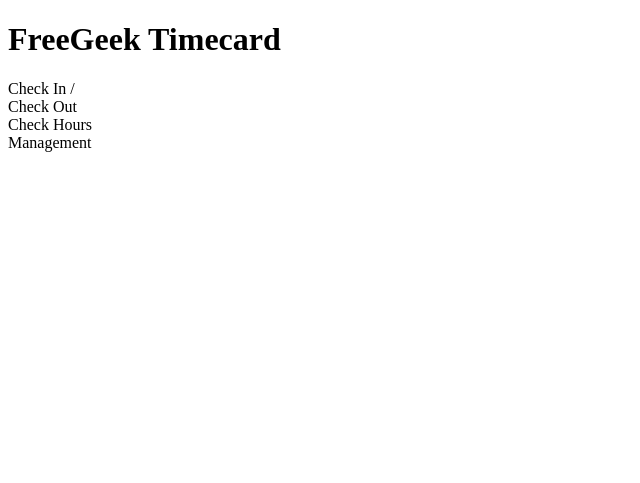
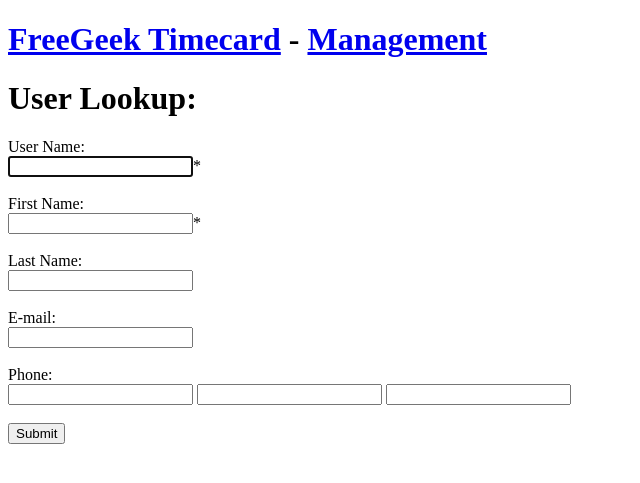
Before and after one commit to wardred/timecard, a PHP site: page /management.php in a window 1280 px wide. Shown: the top 483 px of the page, without its empty margins (0-640 px from the left). Run offline with PHP 8.4, Linux system fonts and the light colour scheme.

Commit message:
Got user modifications working.

```diff
--- a/empty_db/person_db.sql
+++ b/empty_db/person_db.sql
@@ -50,7 +50,6 @@
   name        VARCHAR(255) NOT NULL UNIQUE,
   description VARCHAR(255),
   active      BOOLEAN NOT NULL DEFAULT TRUE,
-  main        BOOLEAN NOT NULL,
   PRIMARY KEY(id),
   KEY(name)
 );
@@ -75,6 +74,7 @@
 CREATE TABLE role_to_user(
 	role_id   INT NOT NULL,
   user_id   INT NOT NULL,
+  main      BOOLEAN NOT NULL,
   KEY (role_id),
   KEY (user_id),
   FOREIGN KEY (role_id) REFERENCES roles(id),
--- a/www/public_html/functions.php
+++ b/www/public_html/functions.php
@@ -69,67 +69,6 @@
   $stmt->bindParam(':email',      $data['email']);
   $stmt->bindParam(':phone',      $data['phone']);
   $stmt->execute();
-}
-
-
-# Lookup a user
-# Display the punch in form,
-# and a button to lookup the user again if the incorrect user is displayed.
-function lookup($conn, $data, $request) {
-  // prepare sql and bind parameters
-  $stmt = $conn->prepare("SELECT username, first_name, last_name
-                          FROM users
-                          WHERE username = :username;");
-  $stmt->bindParam(':username', $data);
-  $stmt->execute();
-  $result = $stmt->fetch(PDO::FETCH_ASSOC);
-  $username="";
-
-  if( isset($result['username']) ) {
-    $jobs = get_jobs($conn);
-    echo '<div class="user_container">';
-    if( isset($result['username']) ) {
-      $username=$result['username'];
-      echo '<div class="userinfo">Username: ' . $username . '</div>';
-    }
-    if( isset($result['first_name']) ) {
-      $first_name=$result['first_name'];
-      echo '<div class="userinfo">First Name: ' . $first_name . '</div>';
-    }
-    if( isset($result['last_name']) ) {
-      $last_name=$result['last_name'];
-      echo '<div class="userinfo">Last Name: ' . $last_name . '</div>';
-    } ?>
-    </div>
-    <?php $punched_in = punch_check_status($conn, $username, 1, FALSE,
-                                           $request);
-     ?>
-    <div class="punchin">If this is you
-            <form method="post" action="<?php
-                  echo htmlspecialchars($_SERVER["PHP_SELF"]);?>">
-              <?php if ($punched_in == "Clocked out") { ?>
-              Select a job:
-              <select name="job" autofocus="autofocus">
-                <option disabled selected value>Select an Option </option>
-                <?php echo $jobs; ?>
-              </select> <?php } ?>
-              <input type="hidden" value="<?php echo $username; ?>"
-                     name="punchname">
-              <?php if($punched_in == "Clocked out") { ?>
-                <input type="submit" value="Punch IN" name="punch">
-              <?php } else { ?>
-                <input type="hidden" value="1" name="job">
-                <input type="submit" value="Punch OUT" name="punch">
-                <input type="hidden" value="<?php echo $request;?>"
-                       name="request">
-              <?php } ?>
-            </form>
-          </div>
-          <?php display_lookup_form();
-  } else {
-    throw new Exception(display_checkin_form() .
-          '<br><div class="error">Could not find user: ' . $data . '</div>');
-  }
 }
 
 # The logic for checking statusor punching in are almost the same.
@@ -214,7 +153,7 @@
   <h1>User Lookup:</h1>
   <div class="form_container">
     <form method="post"
-          action="<?php htmlspecialchars($_SERVER["PHP_SELF"]); ?>">
+          action="<?php echo htmlspecialchars($_SERVER["PHP_SELF"]); ?>">
       <div class="labels">User Name:</div>
       <div class="inputs"><input type="text" name="username" tabindex="1" autofocus="autofocus">*</div><br>
       <div class="labels">First Name:</div>
@@ -392,6 +331,29 @@
   echo '</table></form>';
 }
 
+function display_management_user_selection($conn, $users, $request) { ?>
+  <form method="post"
+        action="<?php echo htmlspecialchars($_SERVER["PHP_SELF"]);?>">
+  <input type="hidden" name="users" value="true">
+  <h2>Choose User to Edit:</h2>
+  <table>
+  <?php
+  foreach($users as &$user){
+    echo "<tr>";
+      //echo '<input type="hidden" name="id" value="' . $user['id'] . '"></td>';
+      echo '<td>' . $user['first_name'] . '</td>';
+      echo '<td>' . $user['last_name'] . '</td>';
+      echo '<td><button type="submit" name="edit" value="' . $user['id'] .
+        '">Edit</button></td>';
+      echo '<td><button type="submit" name="hours" value="' . $user['id'] .
+        '">Lookup / Change Hours</button></td>';
+      echo '<td><button type="submit" name="logout" value="' . $user['id'] .
+        '">Logout</button></td>'; # Need to lookup if they're logged in, put in an IF statement.
+    echo "</tr>";
+  }
+  echo "</table></form>";
+}
+
 function get_hours($conn, $userid, $request){
 $check_range = array("1000 YEAR", "1 DAY", "1 WEEK", "1 MONTH", "1 YEAR");
 $results = array();
@@ -415,7 +377,6 @@
       WHERE t.user_id = :userid
       AND t.job_id = j.id
       AND time_in > CAST( DATE_SUB(CURDATE()," .
-        #"INTERVAL :range )
         "INTERVAL :number " . $term . "
         ) AS DATETIME )
       GROUP BY t.job_id");
@@ -423,10 +384,6 @@
     $count=0;
     $stmt->bindParam(':userid', $userid);
     $stmt->bindParam(':number', $number, PDO::PARAM_INT);
-    #$stmt->bindParam(':term', $term);
-    #$stmt->bindParam(":range", $range, PDO::PARAM_STR, strlen($range));
-    #echo "<h1>userid: " . $userid . "</h1>";
-    #echo "<h1>range: "  . $range  . "</h1>";
     try{
       $stmt->execute();
     } catch (Exception $e){
@@ -465,22 +422,161 @@
   #$difference = $now->diff($now->add($interval))->format('%a days, %h hours, %i minutes, %s seconds');
   return $difference;
 }
-/*
-SELECT DATE_FORMAT( DATE('1970-12-31 23:59:59') +
-INTERVAL sum( TIMESTAMPDIFF(SECOND, time_in, time_out)) SECOND,
-'%y years %m months %j days %Hh:%im:%ss')
-AS diff
-FROM timecards WHERE user_id = 1 GROUP BY job_id
-*/
 
-/* THIS ONE I THINK
-SELECT j.name as Name,
-       sum( TIMESTAMPDIFF(SECOND, time_in, time_out)) AS Seconds
-FROM timecards t, jobs j
-WHERE t.user_id = 1
-AND t.job_id = j.id
-AND time_in > CAST( DATE_SUB(CURDATE(),
-                    INTERVAL 6 DAY)
-              AS DATETIME )
-GROUP BY t.job_id */
+function edit($conn, $userid, $reedit){
+  $stmt = $conn->prepare("SELECT username, first_name, last_name,
+                                 phone, email, orig_id, photo_filename,
+                                 active, id
+                          FROM users where id = :userid");
+  $stmt->bindParam(':userid',$userid);
+  $stmt->execute();
+  $results=$stmt->fetch(PDO::FETCH_ASSOC); ?>
+
+<?php if(! $reedit) {
+  echo '<div class="warn">The user edit form was submitted,
+         but nothing was changed.</div>';
+}?>
+<h1>Edit User:</h1>
+<form method="post" action="<?php
+  echo htmlspecialchars($_SERVER["PHP_SELF"]); ?>">
+
+  <!-- Get the original values.  When submitting form
+       compare original values to edited values and only
+       update those that are different.  -->
+  <input type="hidden" name="orig_userid"
+         value="<?php echo $results['id'];?>">
+  <input type="hidden" name="orig_username"
+         value="<?php echo $results['username'];?>">
+  <input type="hidden" name="orig_first_name"
+         value="<?php echo $results['first_name'];?>">
+  <input type="hidden" name="orig_last_name"
+         value="<?php echo $results['last_name'];?>">
+  <input type="hidden" name="orig_phone"
+         value="<?php echo $results['phone'];?>">
+  <input type="hidden" name="orig_orig_id"
+         value="<?php echo $results['orig_id'];?>">
+  <input type="hidden" name="orig_email"
+         value="<?php echo $results['email'];?>">
+  <input type="hidden" name="orig_active"
+         value="<?php if($results['active']){ echo 'true'; }
+                      else{echo 'false';}?>">
+  <input type="hidden" name="userid" value="<?php echo $userid;?>">
+
+  <!-- The form with user data filled out. -->
+  <div class="input_wrapper">
+    <div class="label">Username: </div>
+      <div class="input"><input type="text" name="username"
+           value="<?php echo $results['username'];?>"></div>
+  </div>
+  <div class="input_wrapper">
+    <div class="label">First Name: </div>
+      <input type="text" name="first_name"
+             value="<?php echo $results['first_name'];?>">
+  </div>
+  <div class="input_wrapper">
+    <div class="label">Last Name: </div>
+      <input type="text" name="last_name"
+             value="<?php echo $results['last_name'];?>">
+  </div>
+  <div class="input_wrapper">
+    <div class="label">Password: </div>
+    <input type="text" name="password"
+           value="">
+  </div>
+  <div class="input_wrapper">
+    <div class="label">Phone: </div>
+    <input type="text" name="phone"
+           value="<?php echo $results['phone'];?>">
+  </div>
+  <div class="input_wrapper">
+    <div class="label">E-mail: </div>
+      <input type="text" name="email"
+           value="<?php echo $results['email'];?>">
+  </div>
+  <div class="input_wrapper">
+    <div class="label">orig_id: </div>
+      <input type="text" name="orig_id"
+           value="<?php echo $results['orig_id'];?>">
+  </div>
+  <div class="input_wrapper">
+    <div class="label">active: </div>
+      <input type="checkbox" name="active" value="active" <?php
+      if($results['active'] == TRUE) {
+        echo "checked ";} ?>>
+  </div>
+  <input type="hidden" name="edit_submitted" value="true">
+  <input type="submit">
+</form>
+<?php
+}
+
+function update_user($conn, $post) {
+  // Build array of values to update
+  $updates=NULL;
+  if( $post['username'] != $post['orig_username'] ) {
+    $updates['username'] = $post['username'];
+  }
+  if( $post['first_name'] != $post['orig_first_name'] ) {
+    $updates['first_name'] = $post['first_name'];
+  }
+  if( $post['last_name'] != $post['orig_last_name'] ) {
+    $updates['last_name'] = $post['last_name'];
+  }
+  if( $post['password'] ) {
+    $updates['password'] = $post['password'];
+  }
+  if( $post['phone'] != $post['orig_phone'] ) {
+    $updates['phone'] = $post['phone'];
+  }
+  if( $post['email'] != $post['orig_email'] ) {
+    $updates['email'] = $post['email'];
+  }
+  if( $post['orig_id'] != $post['orig_orig_id'] ) {
+    $updates['email'] = $post['email'];
+  }
+  if( (isset($post['active']) && $post['orig_active'] == 'false') ||
+      ((! isset($post['active']) && $post['orig_active'] == 'true') )){
+    if(isset($post['active'])){
+      $updates['active'] = 'TRUE';
+    } else {
+      $updates['active'] = 'FALSE';
+    }
+  }
+
+  // If nothing was changed, redisplay the edit form
+  if(! $updates) {
+    edit($conn, $post['orig_userid'], false);
+    return;
+  }
+
+  // Build the prepared statement SQL
+  $sql = "UPDATE users SET ";
+  $count=sizeof($updates);
+  foreach( array_keys($updates) as $key){
+    $sql .= $key . " = :$key";
+    $count--;
+
+    // If we aren't at the last parameter, the SQL needs a comma.
+    if($count > 0){
+      $sql .= ", ";
+    }
+  }
+  $sql .= " WHERE id = " . $post['orig_userid'];
+  $stmt = $conn->prepare($sql);
+
+  // The SQL is generated, now need to bind the parameters
+  foreach( array_keys($updates) as $key){
+    // Handle MySQL boolean
+    if($key == "active"){
+      if( $updates[$key] == "TRUE" ){
+        $updates[$key] = 1;
+      } else {
+        $updates[$key] = 0;
+      }
+    }
+    $stmt->bindParam(':' . $key, $updates[$key]);
+  }
+
+  return ($stmt->execute());
+}
 ?>
--- a/www/public_html/management.php
+++ b/www/public_html/management.php
@@ -1,15 +1,41 @@
 <!DOCTYPE html>
+<?php require 'header.php';
+      require 'functions.php';
+
+$request=NULL;
+?>
 <html lang="en">
 <head>
-  <title>FreeGeek Timecard</title>
+  <title>FreeGeek Timecard Management Screen</title>
 </head>
 <body>
-  <div class="head"><h1>FreeGeek Timecard</h1></div>
-  <div class="selections">
-    <div class="selection">Check In /<br>Check Out</div>
-    <div class="selection">Check Hours</div>
-    <div class="selection">Management</div>
-    <?php # This is a commented PHP block. ?>
+  <div class="head"><h1><a href="index.php">FreeGeek Timecard</a> -
+                        <a href="management.php">Management</a></h1>
+  </div>
+  <div>
+<?php
+if( $_SERVER["REQUEST_METHOD"] == "POST"
+    && isset( $_POST['lookup']) ){
+  $users=lookup_user($conn, $_POST, $_POST['request']);
+  if(isset($users)){
+    echo "If you don't see the user you're looking for search again.";
+    display_management_user_selection($conn, $users, "lookup");
+  }
+  display_lookup_form("management");
+} elseif( isset($_POST['edit']) ){
+  edit($conn, $_POST['edit'], true);
+} elseif( isset($_POST['edit_submitted']) ){
+  if(update_user($conn, $_POST)){
+    echo '<div class="info">User Updated</div>';
+  } else {
+    echo '<div class="warn">Something went wrong.
+          Let the timecard maintainer know.</div>';
+  }
+} elseif(! $request ) {
+  $request="management";
+  display_lookup_form($request);
+}
+?>
   </div>
 </body>
 </html>
```
Also changed, not shown: www/public_html/create.php (+11 -3 lines), www/public_html/user.php (+12 -70 lines), 1 other file.
